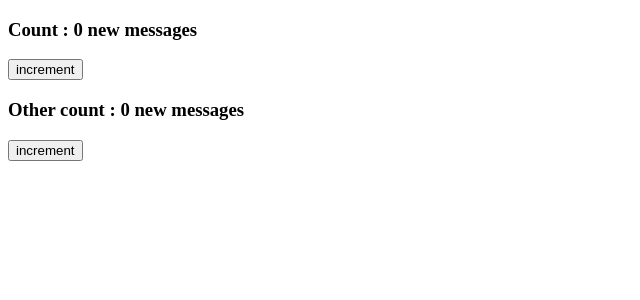
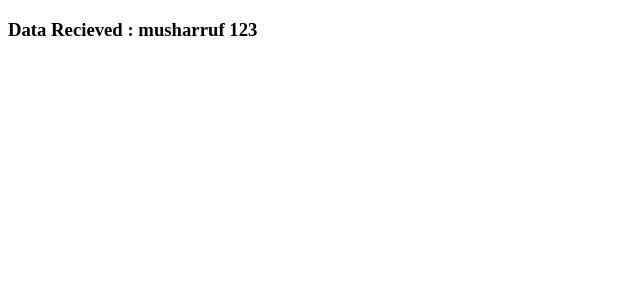
Before and after one commit to mdmusharruf13/React-Hooks, a React (Vite) app: page / in a window 1280 px wide. Shown: the top 300 px of the page, without its empty margins (0-640 px from the left). Built offline with nearby package versions, Linux system fonts and the light colour scheme.

Commit message:
useContext

```diff
--- a/src/App.jsx
+++ b/src/App.jsx
@@ -4,7 +4,9 @@
 
 // import UseEffect_01 from "./hooks/UseEffect/UseEffect_01"
 // import UseEffect_02 from "./hooks/UseEffect/UseEffect_02"
-import UseEffect_03 from "./hooks/UseEffect/UseEffect_03"
+// import UseEffect_03 from "./hooks/UseEffect/UseEffect_03"
+
+import UseContext_01 from "./hooks/UseContext/UseContext_01"
 
 function App() {
 
@@ -20,7 +22,9 @@ function App() {
 
         {/* <UseEffect_02 /> */}
 
-        <UseEffect_03 />
+        {/* <UseEffect_03 /> */}
+
+        <UseContext_01 />
     </>
   )
 }
--- /dev/null
+++ b/src/hooks/UseContext/MainContext.jsx
@@ -0,0 +1,16 @@
+import React, { createContext, useState } from 'react';
+
+export const loginContext = createContext();
+
+function MainContext({children}) {
+
+    const [name, setName] = useState("musharruf");
+
+    return (
+        <loginContext.Provider value={[name,123]}>
+            {children}
+        </loginContext.Provider>
+    )
+}
+
+export default MainContext;
--- /dev/null
+++ b/src/hooks/UseContext/UseContext_01.jsx
@@ -0,0 +1,13 @@
+import React from 'react'
+import MainContext from './MainContext'
+import UseContext_02 from './UseContext_02'
+
+function UseContext_01() {
+    return (
+        <MainContext>
+            <UseContext_02 />
+        </MainContext>
+    )
+}
+
+export default UseContext_01;
--- /dev/null
+++ b/src/hooks/UseContext/UseContext_02.jsx
@@ -0,0 +1,16 @@
+import React, { useContext } from 'react'
+import { loginContext } from './MainContext';
+
+
+function UseContext_02() {
+
+    const login = useContext(loginContext);
+
+    return (
+        <>
+            <h3>Data Recieved : {login[0]} {login[1]}</h3>
+        </>
+    )
+}
+
+export default UseContext_02
```
Also changed, not shown: 1 other file (tests, documents, lock files or other folders).
